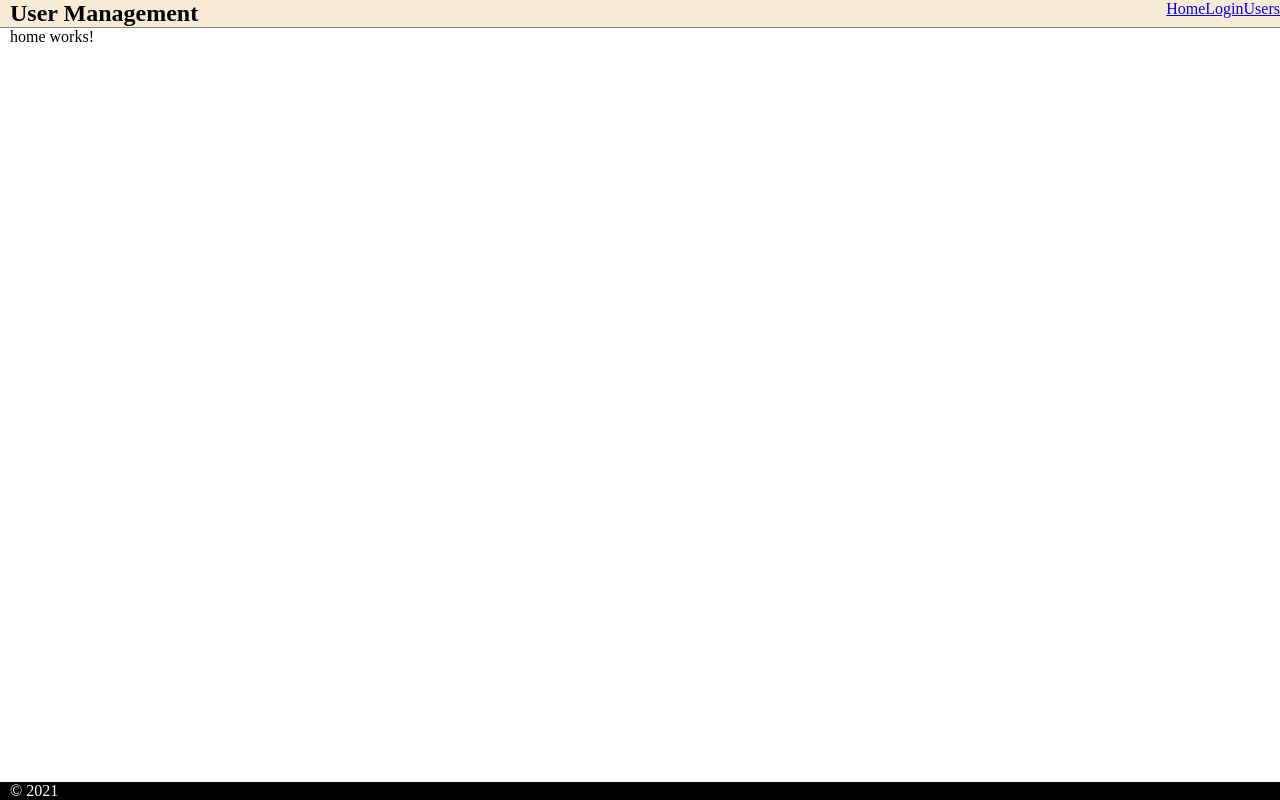
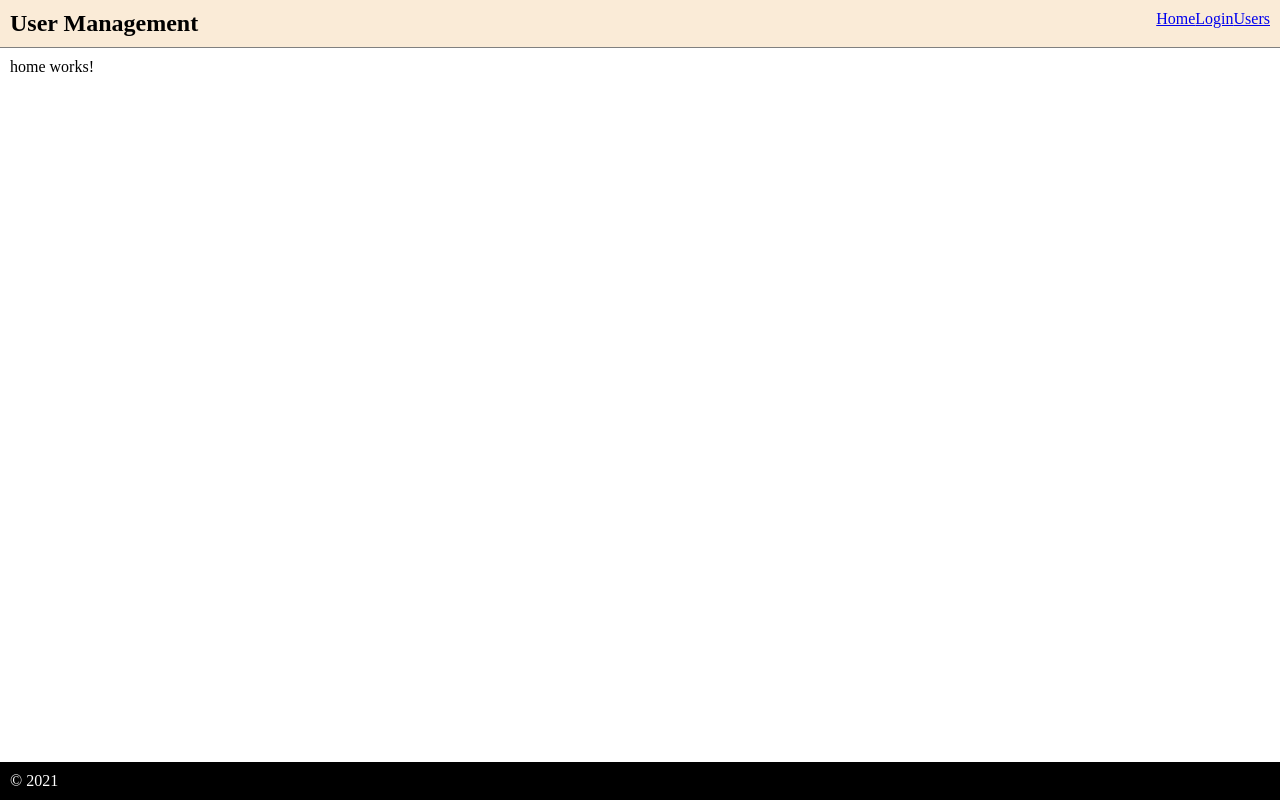
Before and after one commit to jintoppy/user-management-angular-sep2021, an Angular app: page / in a window 1280 px wide. Built offline with nearby package versions, Linux system fonts and the light colour scheme.

Commit message:
adding padding

```diff
--- a/src/app/app.component.css
+++ b/src/app/app.component.css
@@ -5,12 +5,12 @@
 }
 
 main {
-    padding-left: 10px;
+    padding: 10px;
     flex: 1
 }
 
 header {
-    padding-left: 10px;
+    padding: 10px;
     background-color: antiquewhite;
     border-bottom: 1px solid gray;
     display: flex;
@@ -23,6 +23,7 @@ header ul li{
 }
 
 footer {
+    padding: 10px;
     padding-left: 10px;
     background-color: black;
     color: #fff;
```
